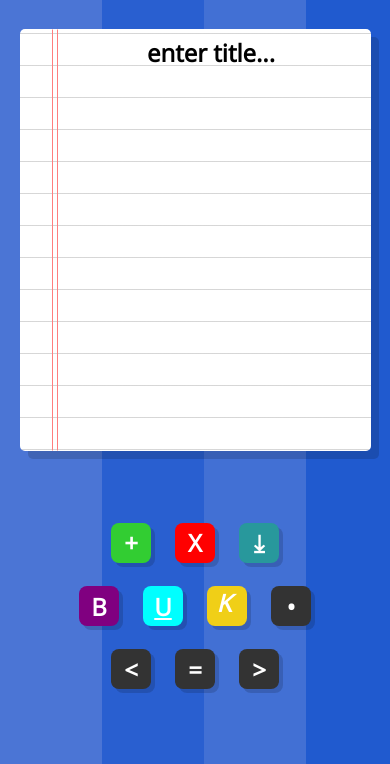
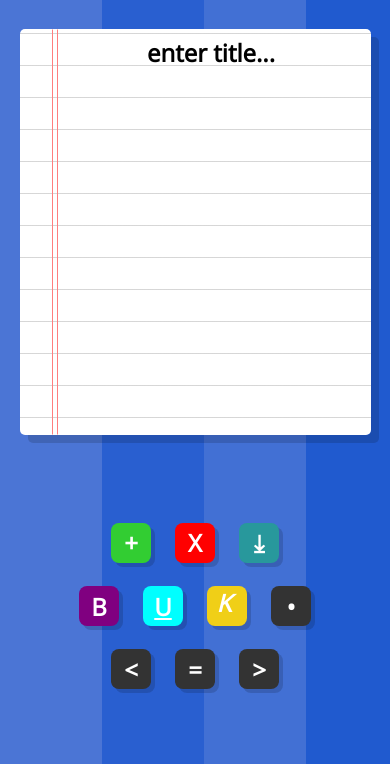
Before and after one commit to mitri-dvp/JavaScript-Take-Notes, a plain HTML site: page index.html in a window 390 px wide. Shown: the part 80-844 px from the top of the page. Drawn offline with nearby package versions, Linux system fonts and the light colour scheme.

Commit message:
mobile fix

```diff
--- a/style.css
+++ b/style.css
@@ -273,7 +273,7 @@ svg {
     position: relative;
     background: #fff;
     width: 90%;
-    min-height: 50vh;
+    min-height: 50%;
     padding: 0.5em 1em 0em 3em;
     border-radius: 5px;
     box-shadow: 8px 8px 0 rgba(0,0,0,0.15);
```
